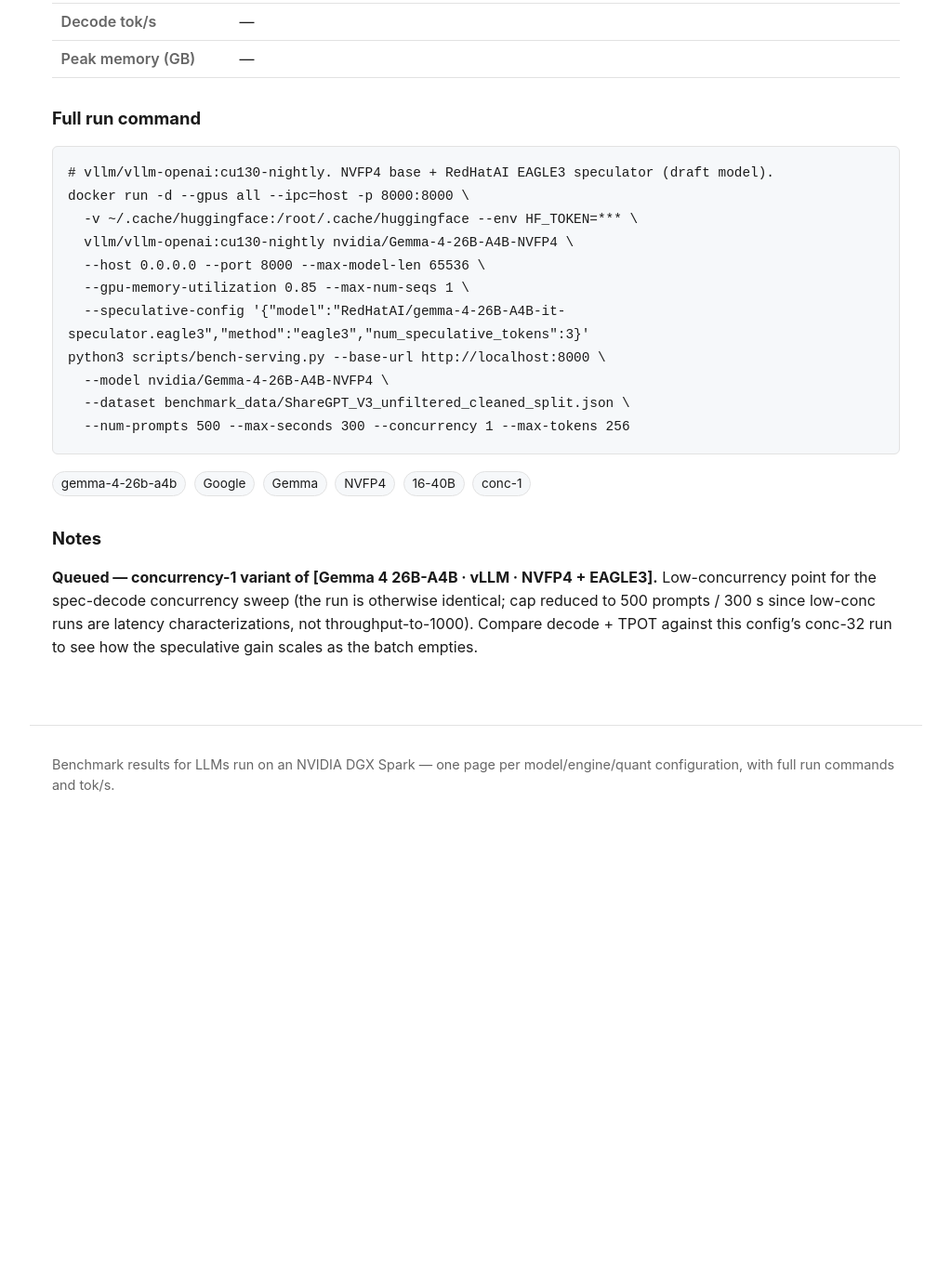
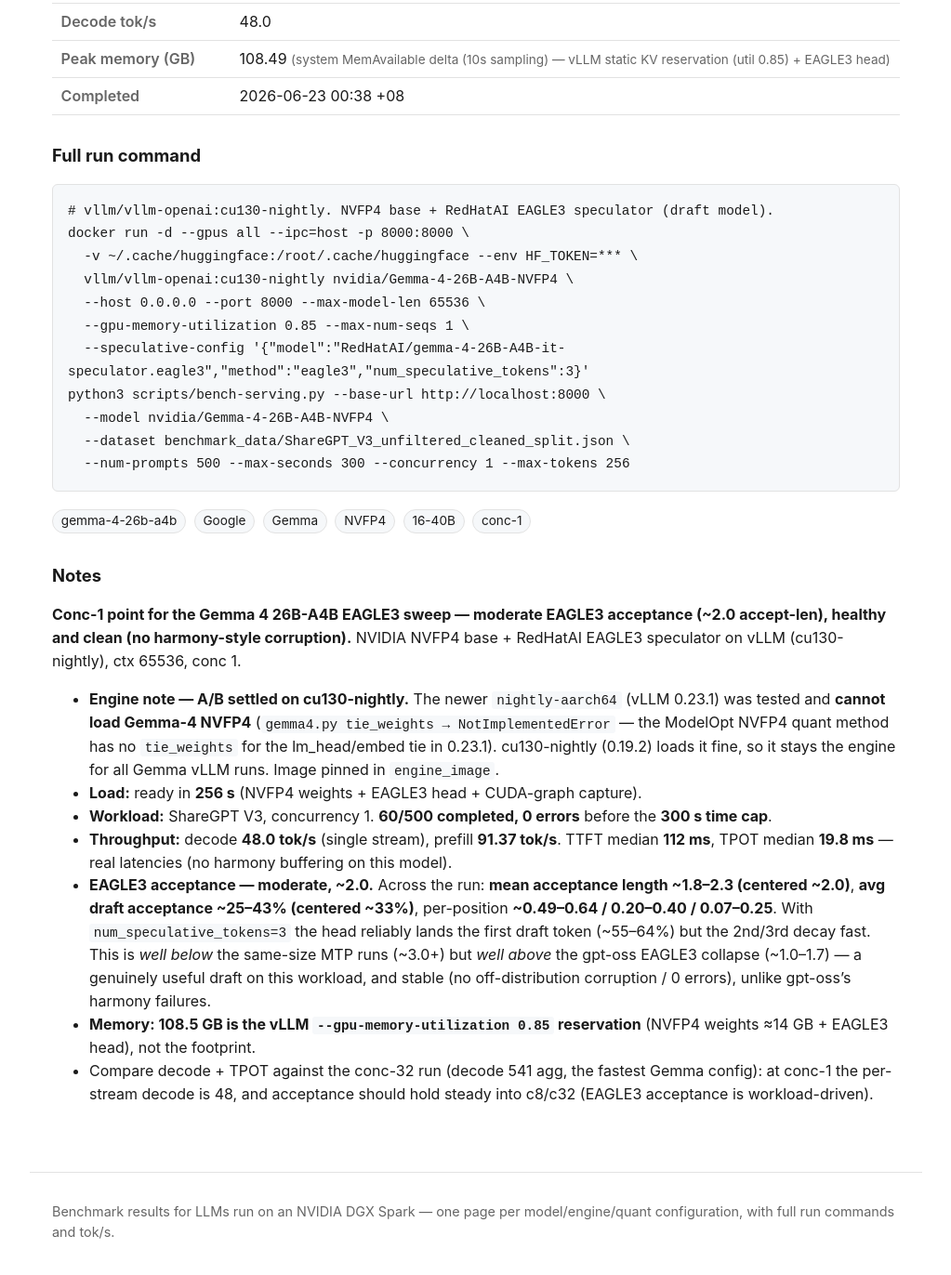
Before and after one commit to yjsoon/autobench, a Jekyll site: the page built from _configs/gemma-4-26b-a4b-it-vllm-nvfp4-eagle3-c1.md, in a window 1280 px wide and 1400 px high, scrolled down 795 px. Shown: the top 1372 px of the window at 93% size, without its empty margins (128-1151 px from the left). Built offline with Jekyll 4.4.1, drawn with Linux system fonts in a browser that asks for light colours; before the commit the page ends 1714 px from its top, so only the background shows below that; some of the changed text lies outside the part shown.

Commit message:
Bench: gemma-4-26b-a4b vLLM NVFP4 EAGLE3 conc-1 (decode 48 tok/s, accept-len ~2.0); A/B settled on cu130-nightly
Co-Authored-By: Claude Opus 4.8 <noreply@anthropic.com>
Claude-Session: https://claude.ai/code/session_01ENGfH67zetzXPvsJ5zgMQP

```diff
--- a/_configs/gemma-4-26b-a4b-it-vllm-nvfp4-eagle3-c1.md
+++ b/_configs/gemma-4-26b-a4b-it-vllm-nvfp4-eagle3-c1.md
@@ -15,13 +15,14 @@ modalities: [text, image]
 mm_served: false
 concurrency: 1
 tags: [gemma-4-26b-a4b, Google, Gemma, NVFP4, 16-40B, conc-1]
-status: pending
-prefill_toks:
-decode_toks:
-mem_gb:
-mem_source:
-measured_on:
-completed_at:
+status: done
+prefill_toks: 91.37
+decode_toks: 48.0
+mem_gb: 108.49
+mem_source: system MemAvailable delta (10s sampling) — vLLM static KV reservation (util 0.85) + EAGLE3 head
+measured_on: 2026-06-23
+completed_at: 2026-06-23 00:38 +08
+engine_image: vllm/vllm-openai:cu130-nightly@sha256:3dbe092ec5b2cef63b6104d33fa75d6ce53a7870962529ada69f78bbbc38e776
 run_command: |
   # vllm/vllm-openai:cu130-nightly. NVFP4 base + RedHatAI EAGLE3 speculator (draft model).
   docker run -d --gpus all --ipc=host -p 8000:8000 \
@@ -36,4 +37,26 @@ run_command: |
     --num-prompts 500 --max-seconds 300 --concurrency 1 --max-tokens 256
 ---
 
-**Queued — concurrency-1 variant of [Gemma 4 26B-A4B · vLLM · NVFP4 + EAGLE3].** Low-concurrency point for the spec-decode concurrency sweep (the run is otherwise identical; cap reduced to 500 prompts / 300 s since low-conc runs are latency characterizations, not throughput-to-1000). Compare decode + TPOT against this config's conc-32 run to see how the speculative gain scales as the batch empties.
+**Conc-1 point for the Gemma 4 26B-A4B EAGLE3 sweep — moderate EAGLE3 acceptance (~2.0 accept-len),
+healthy and clean (no harmony-style corruption).** NVIDIA NVFP4 base + RedHatAI EAGLE3 speculator on
+vLLM (cu130-nightly), ctx 65536, conc 1.
+
+- **Engine note — A/B settled on cu130-nightly.** The newer `nightly-aarch64` (vLLM 0.23.1) was tested
+  and **cannot load Gemma-4 NVFP4** (`gemma4.py tie_weights → NotImplementedError` — the ModelOpt NVFP4
+  quant method has no `tie_weights` for the lm_head/embed tie in 0.23.1). cu130-nightly (0.19.2) loads it
+  fine, so it stays the engine for all Gemma vLLM runs. Image pinned in `engine_image`.
+- **Load:** ready in **256 s** (NVFP4 weights + EAGLE3 head + CUDA-graph capture).
+- **Workload:** ShareGPT V3, concurrency 1. **60/500 completed, 0 errors** before the **300 s time cap**.
+- **Throughput:** decode **48.0 tok/s** (single stream), prefill **91.37 tok/s**. TTFT median **112 ms**,
+  TPOT median **19.8 ms** — real latencies (no harmony buffering on this model).
+- **EAGLE3 acceptance — moderate, ~2.0.** Across the run: **mean acceptance length ~1.8–2.3 (centered
+  ~2.0)**, **avg draft acceptance ~25–43% (centered ~33%)**, per-position **~0.49–0.64 / 0.20–0.40 /
+  0.07–0.25**. With `num_speculative_tokens=3` the head reliably lands the first draft token (~55–64%) but
+  the 2nd/3rd decay fast. This is *well below* the same-size MTP runs (~3.0+) but *well above* the gpt-oss
+  EAGLE3 collapse (~1.0–1.7) — a genuinely useful draft on this workload, and stable (no off-distribution
+  corruption / 0 errors), unlike gpt-oss's harmony failures.
+- **Memory: 108.5 GB is the vLLM `--gpu-memory-utilization 0.85` reservation** (NVFP4 weights ≈14 GB +
+  EAGLE3 head), not the footprint.
+- Compare decode + TPOT against the conc-32 run (decode 541 agg, the fastest Gemma config): at conc-1 the
+  per-stream decode is 48, and acceptance should hold steady into c8/c32 (EAGLE3 acceptance is
+  workload-driven).
```
